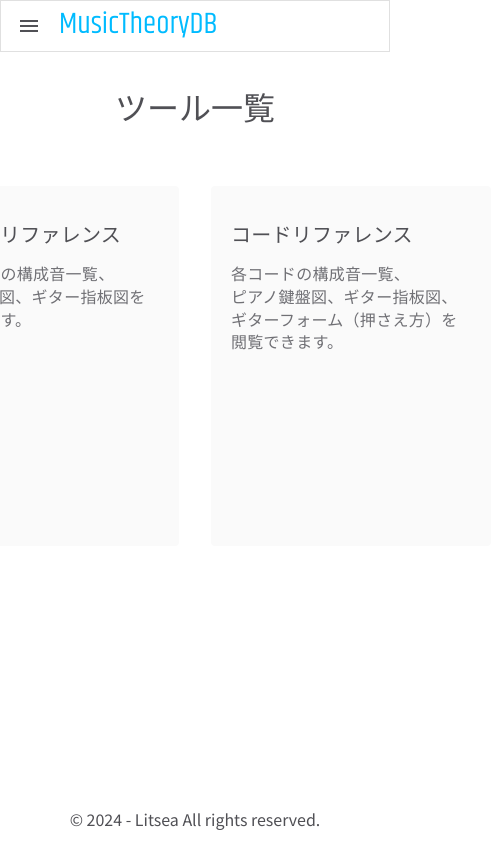
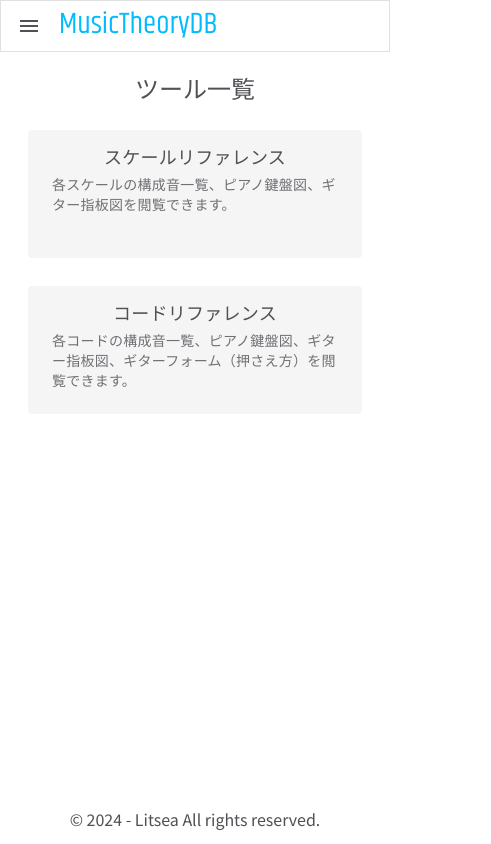
Before and after one commit to litseajp/mtdb-frontend, a Vue app: page / in a window 390 px wide. Shown: the whole page, 491 px wide, since content can reach past the window. Built offline with nearby package versions, Linux system fonts and the light colour scheme.

Commit message:
update: トップページにレスポンシブデザインを適用

```diff
--- a/src/assets/stylesheets/main.css
+++ b/src/assets/stylesheets/main.css
@@ -36,3 +36,9 @@ th.v-data-table__th, td.v-data-table__td {
   color: var(--text-primary-color);
   font-size: 1.125rem;
 }
+
+@media screen and (max-width: 767px) {
+  h1 {
+    font-size: 1.5rem;
+  }
+}
--- a/src/components/01_layouts/AppMain.vue
+++ b/src/components/01_layouts/AppMain.vue
@@ -3,7 +3,7 @@
 
 <template>
   <v-main>
-    <v-container class="py-8">
+    <v-container>
       <router-view />
     </v-container>
   </v-main>
@@ -12,5 +12,12 @@
 <style scoped>
   .v-container {
     max-width: 960px;
+    padding: 32px 16px;
+  }
+
+  @media screen and (max-width: 767px) {
+    .v-container {
+      padding: 20px 12px;
+    }
   }
 </style>
--- a/src/components/03_sections/home/ToolList.vue
+++ b/src/components/03_sections/home/ToolList.vue
@@ -4,16 +4,35 @@
 </script>
 
 <template>
-  <section id="tool-list" class="mt-14">
+  <section id="tool-list">
     <div id="tool-list-container">
-      <ToolListItem v-for="tool in toolList" :key="tool.path" :tool="tool" />
+      <ToolListItem v-for="tool in toolList" :key="tool.path" :tool="tool" class="tool-list-item" />
     </div>
   </section>
 </template>
 
 <style scoped>
+  #tool-list {
+    margin-top: 48px;
+  }
+
   #tool-list-container {
     display: flex;
     justify-content: center;
   }
+
+  @media screen and (max-width: 767px) {
+    #tool-list {
+      margin-top: 24px;
+    }
+
+    #tool-list-container {
+      display: block;
+      width: 100%;
+    }
+
+    .tool-list-item:not(:first-child) {
+      margin-top: 28px;
+    }
+  }
 </style>
--- a/src/components/04_parts/home/ToolListItem.vue
+++ b/src/components/04_parts/home/ToolListItem.vue
@@ -1,4 +1,7 @@
 <script setup lang="ts">
+  import { computed } from 'vue'
+  import { useDisplay } from 'vuetify'
+
   interface Props {
     tool: {
       path: string
@@ -7,19 +10,24 @@
     }
   }
 
-  defineProps<Props>()
+  const props = defineProps<Props>()
+
+  const { mdAndUp } = useDisplay()
+
+  const plainDescription = computed(() => props.tool.description.replace(/<br>/g, '') )
 </script>
 
 <template>
-  <div class="tool-list-item mx-4">
+  <div class="mx-4">
     <router-link :to="tool.path">
-      <v-card width="280" height="360" variant="flat" class="px-5 py-8">
+      <v-card variant="flat">
         <v-card-item class="pa-0">
           <v-card-title>
             <h2>{{ tool.name }}</h2>
           </v-card-title>
-          <v-card-text class="mt-3 pa-0">
-            <p v-html="tool.description" />
+          <v-card-text class="pa-0">
+            <p v-if="mdAndUp" v-html="tool.description" />
+            <p v-else>{{ plainDescription }}</p>
           </v-card-text>
         </v-card-item>
       </v-card>
@@ -33,19 +41,41 @@
   }
 
   .v-card {
-    background-color: #fafafa;
+    width: 280px;
+    height: 360px;
+    padding: 32px 24px;
+    background-color: #f5f5f5;
   }
 
   .v-card:hover {
-    background-color: #f0f0f0;
+    background-color: #eee;
   }
 
   .v-card-title h2 {
+    text-align: center;
     font-size: 1.25rem;
   }
 
   .v-card-text {
+    margin-top: 12px;
     color: var(--text-secondary-color);
     font-size: 1rem;
   }
+
+  @media screen and (max-width: 767px) {
+    .v-card {
+      width: 100%;
+      height: 128px;
+      padding: 12px 24px;
+    }
+
+    .v-card-title h2 {
+      font-size: 1.125rem;
+    }
+
+    .v-card-text {
+      margin-top: 4px;
+      font-size: 0.875rem;
+    }
+  }
 </style>
```
